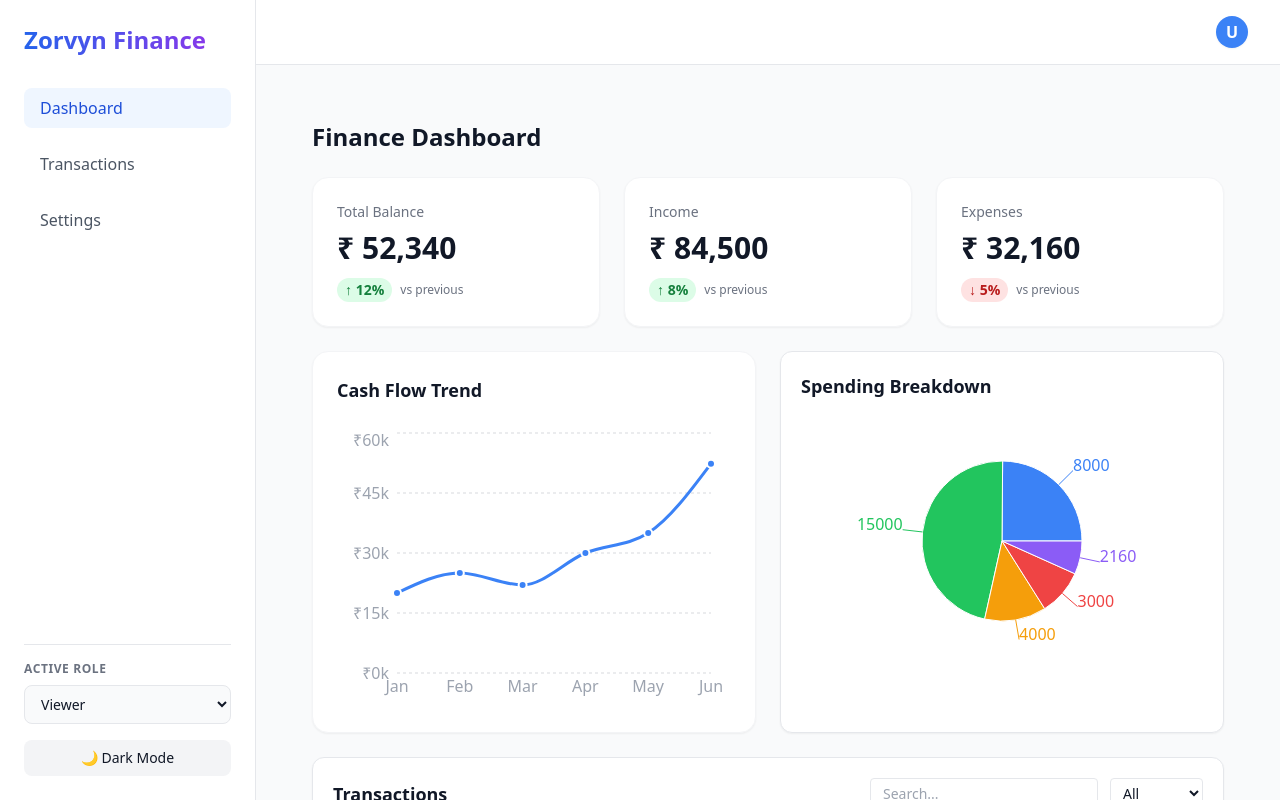
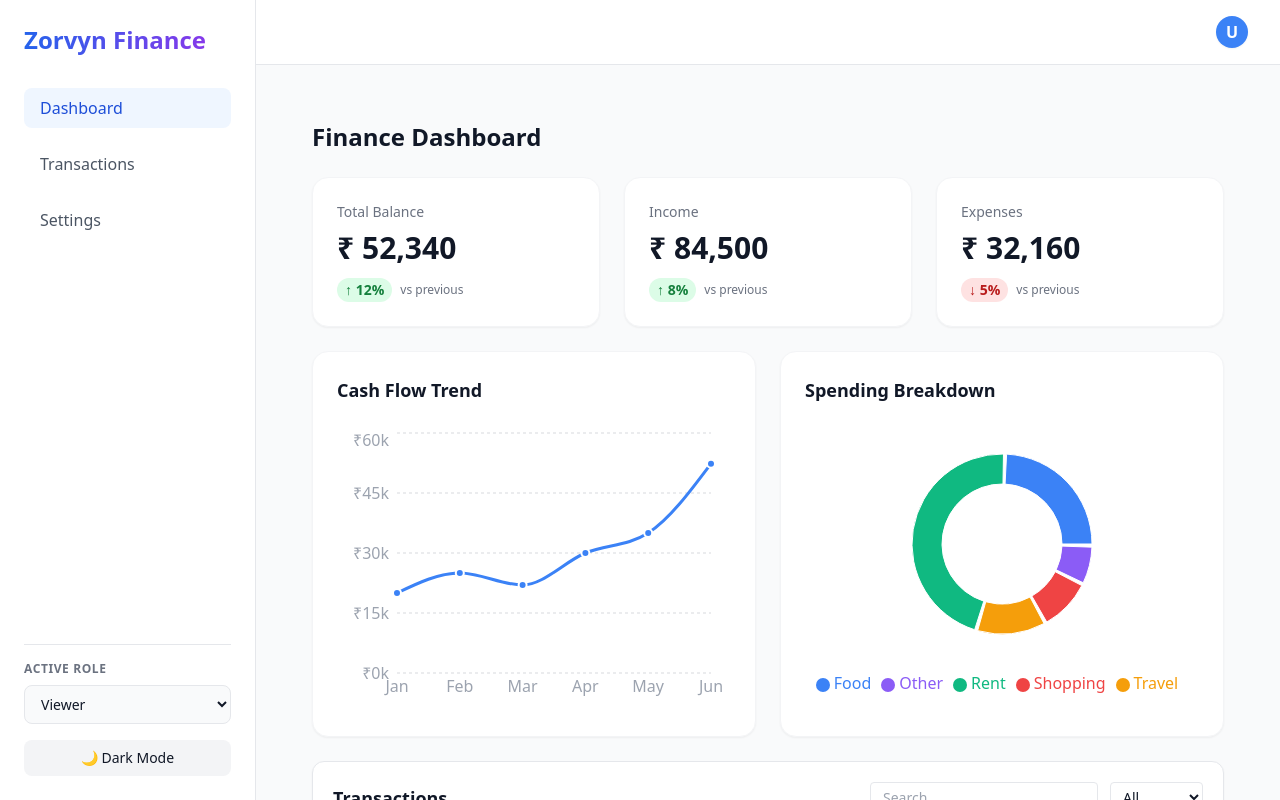
Before and after one commit to sandeepmukku12/finance-dashboard, a React (Vite) app: page / in a window 1280 px wide. Built offline with nearby package versions, Linux system fonts and the light colour scheme.

Commit message:
feat: update expense chart component

```diff
--- a/src/components/ExpenseChart.jsx
+++ b/src/components/ExpenseChart.jsx
@@ -1,39 +1,41 @@
-import {
-  PieChart,
-  Pie,
-  Cell,
-  Tooltip,
-  ResponsiveContainer,
-} from "recharts";
+import { PieChart, Pie, Cell, Tooltip, ResponsiveContainer, Legend } from "recharts";
 
-const COLORS = ["#3b82f6", "#22c55e", "#f59e0b", "#ef4444", "#8b5cf6"];
+const COLORS = ["#3B82F6", "#10B981", "#F59E0B", "#EF4444", "#8B5CF6", "#EC4899", "#6366F1"];
 
 export default function ExpenseChart({ data }) {
   return (
-    <div className="bg-white dark:bg-[#111827] p-5 rounded-xl border border-gray-200 dark:border-gray-800 shadow-sm">
-
-      <h2 className="text-lg font-semibold mb-4 text-gray-900 dark:text-white">
+    <div className="bg-white dark:bg-[#1E293B] p-6 rounded-2xl border border-gray-100 dark:border-gray-800 shadow-sm h-full">
+      <h2 className="text-lg font-bold mb-2 text-gray-900 dark:text-white">
         Spending Breakdown
       </h2>
 
-      <ResponsiveContainer width="100%" height={250}>
+      {data.length > 0 ? (
+        <ResponsiveContainer width="100%" height={300}>
           <PieChart>
             <Pie
               data={data}
               dataKey="value"
               nameKey="name"
-            outerRadius={80}
-            fill="#8884d8"
-            label
+              cx="50%"
+              cy="50%"
+              innerRadius={60}
+              outerRadius={90}
+              paddingAngle={2}
             >
-            {data.map((_, index) => (
-              <Cell key={index} fill={COLORS[index % COLORS.length]} />
+              {data.map((entry, index) => (
+                <Cell key={`cell-${index}`} fill={COLORS[index % COLORS.length]} />
               ))}
             </Pie>
-          <Tooltip />
+            <Tooltip
+               formatter={(value) => `₹${value}`}
+               contentStyle={{ borderRadius: '8px', border: 'none', boxShadow: '0 4px 6px -1px rgb(0 0 0 / 0.1)' }}
+            />
+            <Legend verticalAlign="bottom" height={36} iconType="circle" />
           </PieChart>
         </ResponsiveContainer>
-
+      ) : (
+        <div className="h-[300px] flex items-center justify-center text-gray-500">No expenses recorded</div>
+      )}
     </div>
   );
 }
```
Lines whose indentation alone changed are shown as unchanged.
